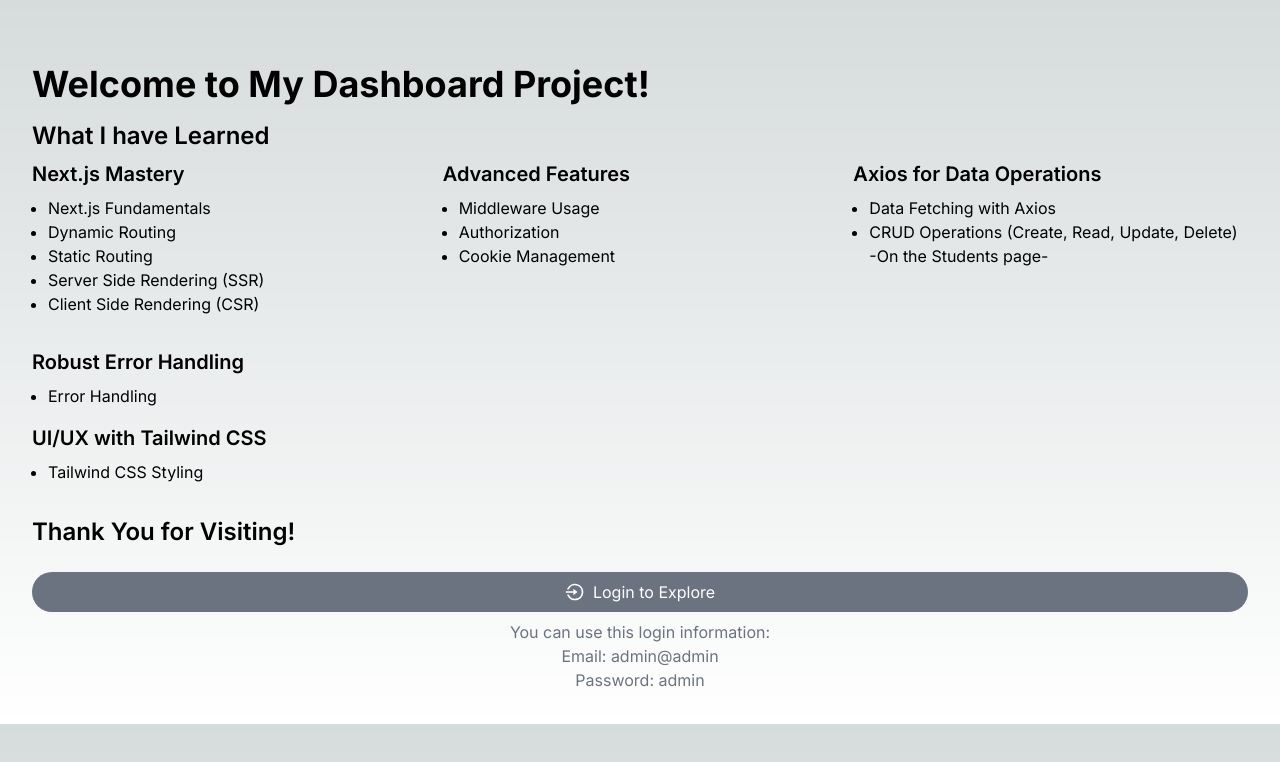
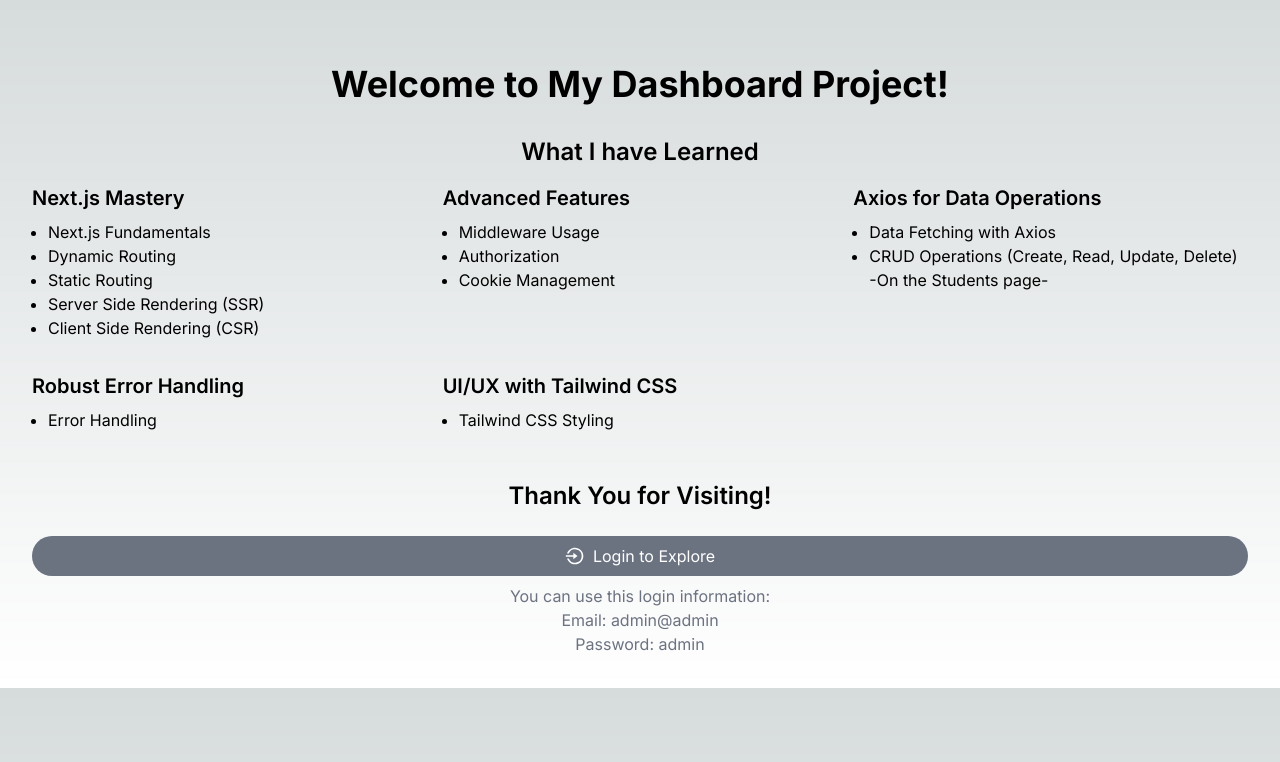
Before and after one commit to cemilture/dashboard-courses-task, a Next.js app: page / in a window 1280 px wide. Shown: the top 762 px of the page. Built offline with nearby package versions, Linux system fonts and the light colour scheme.

Commit message:
welcome page

```diff
--- a/app/page.jsx
+++ b/app/page.jsx
@@ -4,11 +4,13 @@ import { RiLoginCircleLine } from "react-icons/ri";
 const page = () => {
   return (
     <div className="container mx-auto mt-8 p-8">
-      <h1 className="text-4xl font-bold mb-4">
+      <h1 className="text-4xl font-bold mb-8 text-center">
         Welcome to My Dashboard Project!
       </h1>
 
-      <h2 className="text-2xl font-semibold mb-2">What I have Learned</h2>
+      <h2 className="text-2xl font-semibold mb-4 text-center">
+        What I have Learned
+      </h2>
 
       <div className="grid grid-cols-1 md:grid-cols-2 lg:grid-cols-3 gap-4">
         <div className="mb-4">
@@ -50,15 +52,17 @@ const page = () => {
             <li>Error Handling</li>
           </ul>
         </div>
+
+        <div className="mb-4">
+          <h3 className="text-xl font-semibold mb-2">
+            UI/UX with Tailwind CSS
+          </h3>
+          <ul className="list-disc pl-4">
+            <li>Tailwind CSS Styling</li>
+          </ul>
+        </div>
       </div>
-
-      <div className="mb-4">
-        <h3 className="text-xl font-semibold mb-2">UI/UX with Tailwind CSS</h3>
-        <ul className="list-disc pl-4">
-          <li>Tailwind CSS Styling</li>
-        </ul>
-      </div>
-      <h2 className="text-2xl font-semibold mt-8 mb-2">
+      <h2 className="text-2xl font-semibold mt-8 mb-2 text-center">
         Thank You for Visiting!
       </h2>
 
```
